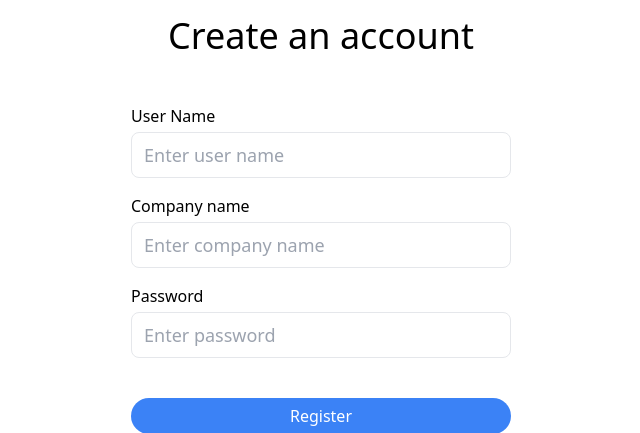
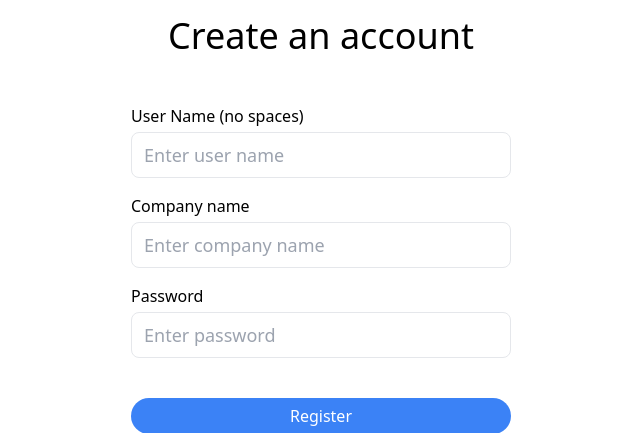
Before and after one commit to SchematicHQ/billy-python, a Python web app: template templates/sign_up.html in a window 1280 px wide. Shown: the part 193-626 px from the top of the page, without its empty margins (319-959 px from the left). Run offline with Jinja, Linux system fonts and the light colour scheme; the template is opened without the code that fills it, so the values that code supplies are empty; style sheets or scripts are compiled from the project's sources.

Commit message:
update app with feedback

```diff
--- a/main.py
+++ b/main.py
@@ -4,7 +4,7 @@ from flask import Flask, render_template
 from flask import Flask
 from flask import redirect, url_for
 from flask import request
-from flask_login import LoginManager, login_user, logout_user, current_user
+from flask_login import LoginManager, login_user, logout_user, current_user, login_required
 from vendors import schematic_python as schematic
 from vendors import flickr
 from models import db, Company, Favorites, Users
@@ -17,6 +17,8 @@ app.config["SECRET_KEY"] = os.environ.get("SECRET_KEY")
 
 login_manager = LoginManager()
 login_manager.init_app(app)
+login_manager.login_view = 'login'
+login_manager.login_message = "Please log in to access this page"
 
 # Initialize app with extension
 db.init_app(app)
@@ -52,6 +54,7 @@ def set_global_html_variable_values():
 
 
 @app.route("/", methods=["GET", "POST"])
+@login_required
 def main():
     form = SearchForm()
     user = current_user
--- a/templates/sign_up.html
+++ b/templates/sign_up.html
@@ -57,7 +57,7 @@
           >
             <div class="flex flex-col space-y-1">
               <label for="username" class="text-base font-medium"
-                >User Name</label
+                >User Name (no spaces)</label
               >
               <input
                 type="text"
```
Also changed, not shown: README.md, static/schematic-screenshot.png (added).
